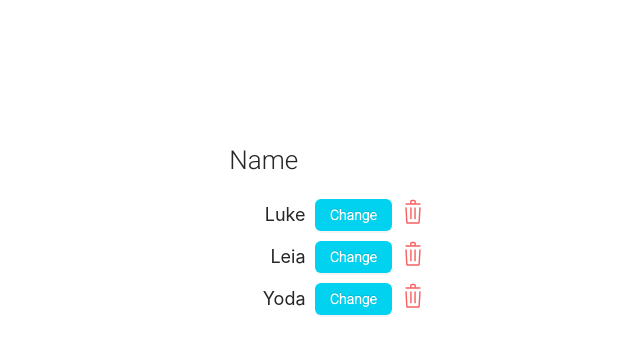
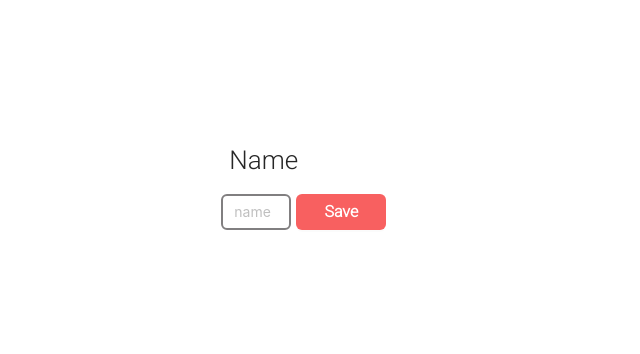
Before and after one commit to KostiantynRosokhatyi/ChangeUserName, a React (Create React App) app: page /#/change in a window 1280 px wide. Shown: the top 354 px of the page, without its empty margins (264-904 px from the left). Built offline with nearby package versions, Linux system fonts and the light colour scheme.

Commit message:
deploy ti gh-pages

```diff
--- a/package.json
+++ b/package.json
@@ -2,12 +2,14 @@
   "name": "app",
   "version": "0.1.0",
   "private": true,
+  "homepage": "https://kostiantynrosokhatyj.github.io/ChangeUserName",
   "dependencies": {
     "@ant-design/icons": "^4.2.2",
     "@testing-library/jest-dom": "^5.11.5",
     "@testing-library/react": "^11.1.1",
     "@testing-library/user-event": "^12.2.0",
     "antd": "^4.8.0",
+    "gh-pages": "^3.1.0",
     "react": "^17.0.1",
     "react-alert": "^7.0.2",
     "react-alert-template-basic": "^1.0.0",
@@ -20,7 +22,9 @@
     "start": "react-scripts start",
     "build": "react-scripts build",
     "test": "react-scripts test",
-    "eject": "react-scripts eject"
+    "eject": "react-scripts eject",
+    "predeploy": "yarn run build",
+    "deploy": "gh-pages -d build"
   },
   "eslintConfig": {
     "extends": [
--- a/src/components/App.js
+++ b/src/components/App.js
@@ -1,6 +1,6 @@
 import UserList from "./UserList";
-import React, {Component, useState} from 'react'
-import {BrowserRouter as Router, Switch, Route,} from 'react-router-dom';
+import React, {useState} from 'react'
+import {BrowserRouter as Router, Switch, Route, HashRouter,} from 'react-router-dom';
 import usernames from '../fictures'
 import {Row, Col} from "antd";
 import ChangeName from "./changeName";
@@ -18,16 +18,14 @@
                 <Col span={6} offset={7} align="middle" justify="space-around">
                     <div>
                         <Col span={6} align="left"><h1 className="title_name">Name</h1></Col>
-                        <Router>
+                        <HashRouter>
                             <Switch>
                                 <Route exact path='/'>
                                     <UserList usernames={state} onClick={onClick}/>
                                 </Route>
-                                <Route exact path='/change'>
-                                    <ChangeName/>
-                                </Route>
+                                <Route exact path='/change' render={() => <ChangeName />} />
                             </Switch>
-                        </Router>
+                        </HashRouter>
                     </div>
                 </Col>
             </Row>
--- a/src/components/UserName.js
+++ b/src/components/UserName.js
@@ -17,7 +17,7 @@
                         <Button type="primary" className="name-change__button"
                                 onClick={function handleClick(e) {
                                     e.preventDefault();
-                                    window.location.replace('http://localhost:3000/change');
+                                    window.location.replace('/#/change');
                                 }}>Change</Button>
                     </Col>
                     <Col>
--- a/src/components/changeName.js
+++ b/src/components/changeName.js
@@ -17,7 +17,7 @@
                                 className: 'notification'
                             })
                             window.setTimeout(() => {
-                                window.location.replace('http://localhost:3000/');
+                                window.location.replace('https://kostiantynrosokhatyj.github.io/ChangeUserName/');
                             }, 1000)
                         }}>Save
                 </Button>
```
Also changed, not shown: 2 other files (tests, documents, lock files or other folders).
